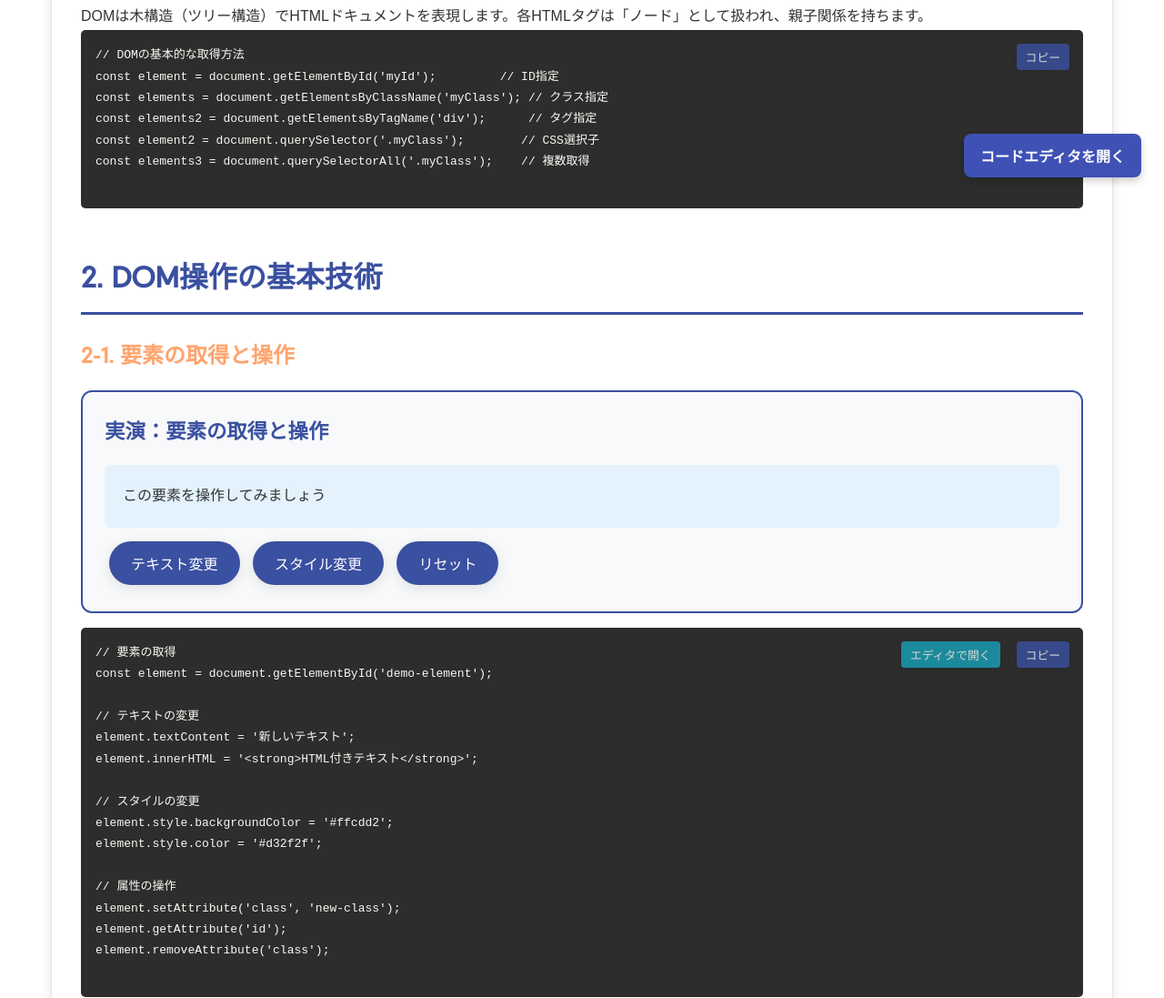
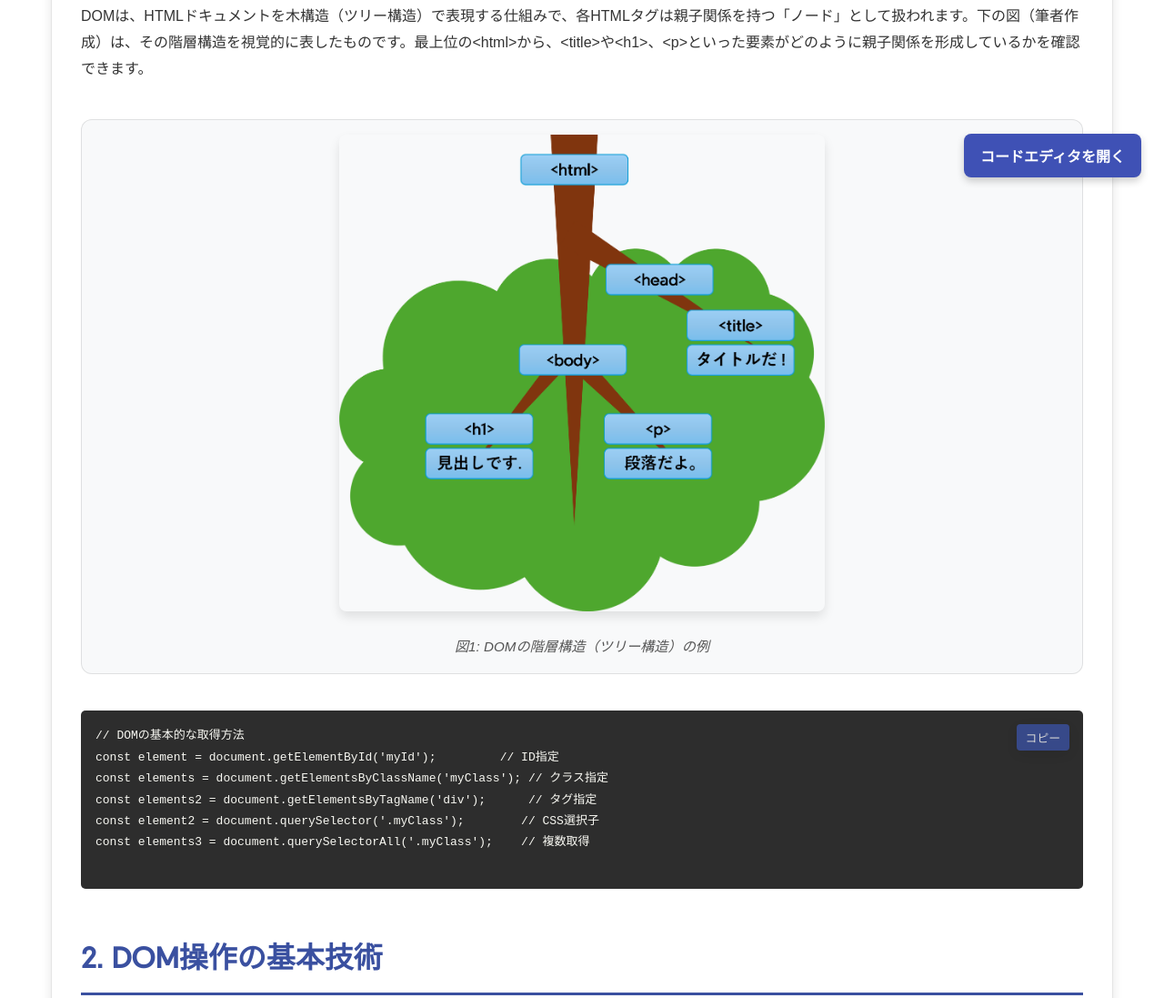
Before and after one commit to kai-1208/js-dom-event-tutorial, a plain HTML site: page index.html in a window 1280 px wide. Shown: the part 580-1677 px from the top of the page at 91% size. Drawn offline with Linux system fonts and the light colour scheme.

Commit message:
Implement code changes to enhance functionality and improve performance

```diff
--- a/index.html
+++ b/index.html
@@ -33,7 +33,12 @@
                 <p>DOMは、HTMLドキュメントをプログラムから操作するためのインターフェースです。HTMLの各要素をオブジェクトとして表現し、JavaScriptから動的に操作できます。</p>
 
                 <h3>DOMの基本概念</h3>
-                <p>DOMは木構造（ツリー構造）でHTMLドキュメントを表現します。各HTMLタグは「ノード」として扱われ、親子関係を持ちます。</p>
+                <p>DOMは、HTMLドキュメントを木構造（ツリー構造）で表現する仕組みで、各HTMLタグは親子関係を持つ「ノード」として扱われます。下の図（筆者作成）は、その階層構造を視覚的に表したものです。最上位の&lt;html&gt;から、&lt;title&gt;や&lt;h1&gt;、&lt;p&gt;といった要素がどのように親子関係を形成しているかを確認できます。</p>
+
+                <figure class="diagram-figure">
+                    <img src="images/dom-tree.png" alt="DOMのツリー構造を解説した図解" class="dom-tree-diagram">
+                    <figcaption>図1: DOMの階層構造（ツリー構造）の例</figcaption>
+                </figure>
 
                 <div class="code-container">
                     <div class="code-block">
@@ -531,7 +536,7 @@ input.addEventListener('input', debouncedHandler);
 
         <div class="footer">
             <div class="footer-info">
-                <p>本コンテンツの作成時間（HTML/CSS/JavaScriptの設計・実装を含む）：約12時間</p>
+                <p>本コンテンツの作成時間（HTML/CSS/JavaScriptの設計・実装を含む）：約25時間</p>
                 <p>DOM操作とEventListenerの技術解説 - JavaScript実践チュートリアル</p>
             </div>
             <div class="footer-links">
--- a/main.css
+++ b/main.css
@@ -118,6 +118,30 @@ body {
     font-size: 1.5rem;
     color: var(--accent-color);
     margin: 1.5rem 0 1rem;
+}
+
+/* 図のスタイル */
+.diagram-figure {
+    margin: 2.5rem auto;
+    padding: 1rem;
+    text-align: center;
+    background-color: #f8f9fa;
+    border: 1px solid var(--border-color);
+    border-radius: 12px;
+}
+
+.dom-tree-diagram {
+    max-width: 50%;
+    height: auto;
+    border-radius: 8px;
+    box-shadow: 0 6px 12px var(--shadow-color);
+}
+
+.diagram-figure figcaption {
+    margin-top: 15px;
+    font-size: 0.95rem;
+    color: #555;
+    font-style: italic;
 }
 
 /* コンテンツカードスタイル */
```
Also changed, not shown: images/dom-tree.png (added).
